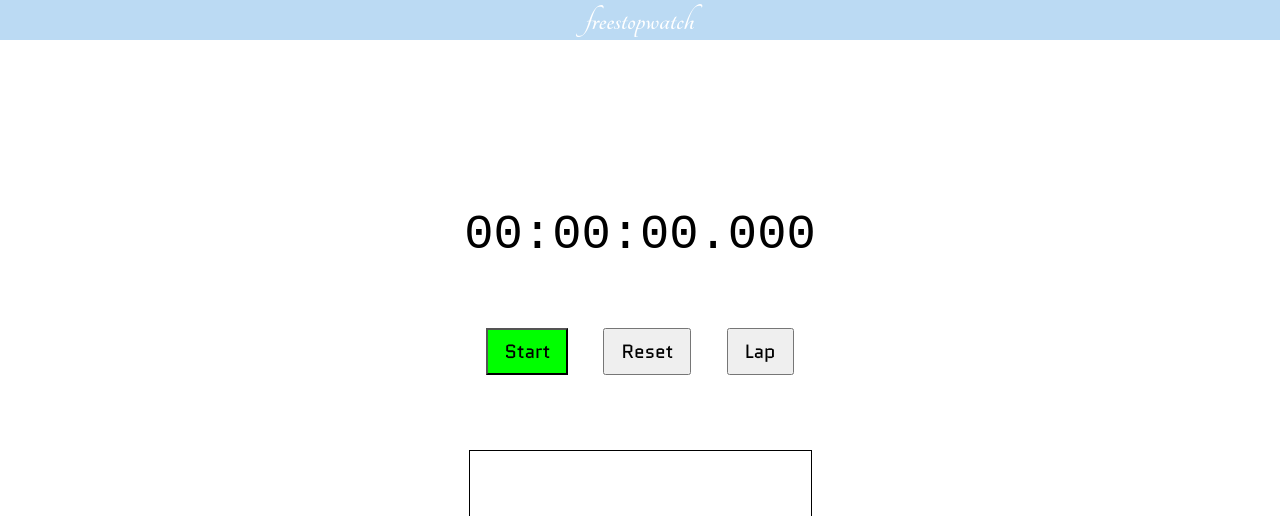
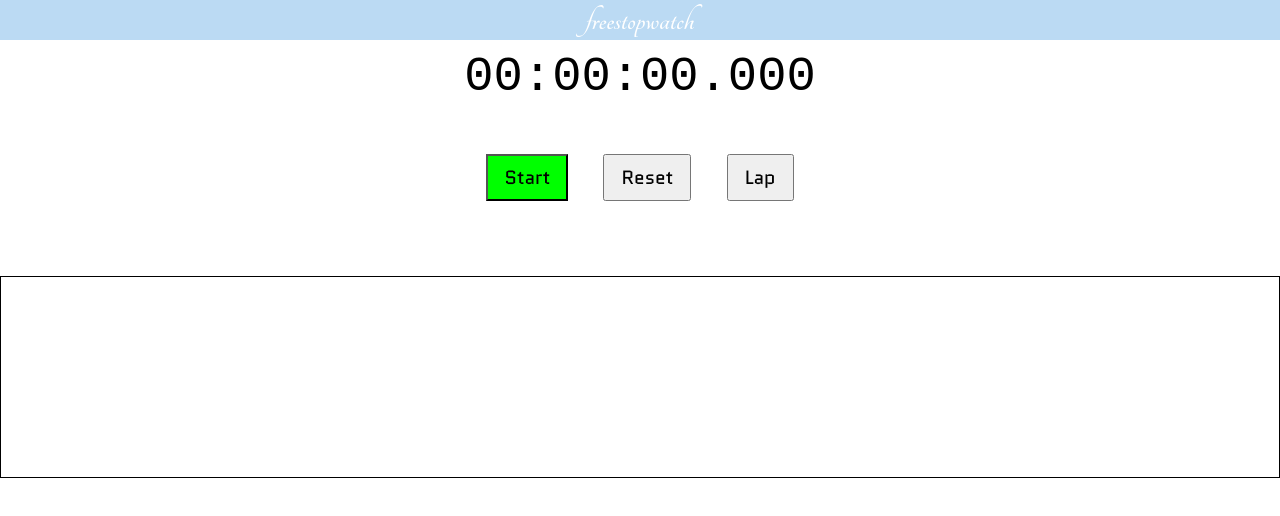
Before and after one commit to BRIAN-JG-LEE/stopwatch_, a React (Create React App) app: page / in a window 1280 px wide. Shown: the top 516 px of the page. Built offline with nearby package versions, Linux system fonts and the light colour scheme; a web font is replaced by a local one.

Commit message:
Add files via upload

```diff
--- a/src/Stopwatch.css
+++ b/src/Stopwatch.css
@@ -18,11 +18,12 @@
 
 @media screen and (min-width: 568px) {
   .stopwatch-container {
-    display: flex;
+    /* display: flex;
     flex-direction: column;
     align-items: center;
     justify-content: center;
-    height: 100vh;
+    height: 100vh; */
+    height: auto;
   }
 }
 
@@ -66,7 +67,7 @@
 
 .lap-list {
   align-items: center;
-    margin-top: 75px ;
+  margin-top: 75px;
   border: 1px solid black;
   min-height: 200px;
   min-width: 341px;
@@ -79,6 +80,6 @@
   margin-left: 15px;
 }
 
-  .lap-time{
+.lap-time {
   font-family: 'Quantico', sans-serif;
 }
```
Lines whose indentation alone changed are shown as unchanged.
